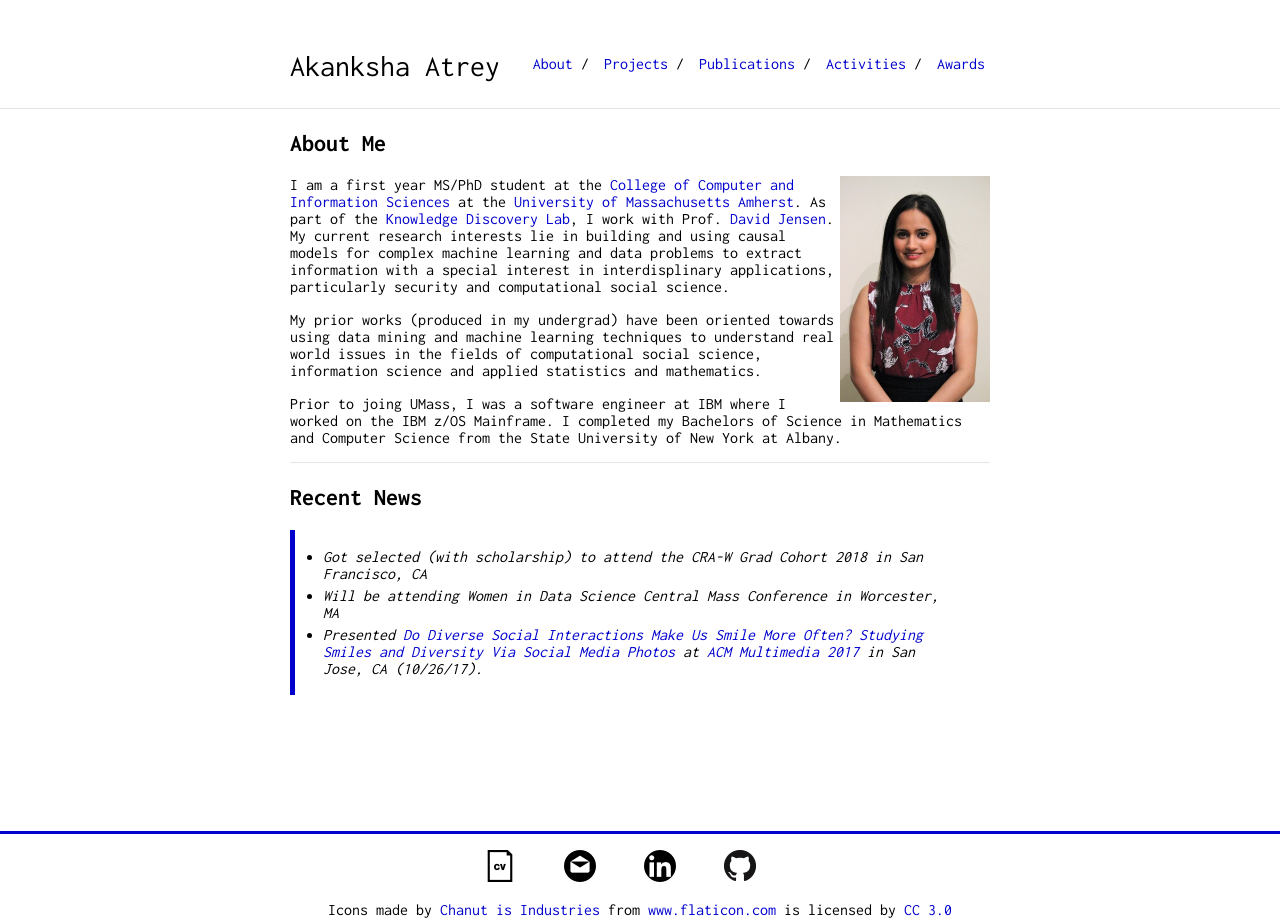
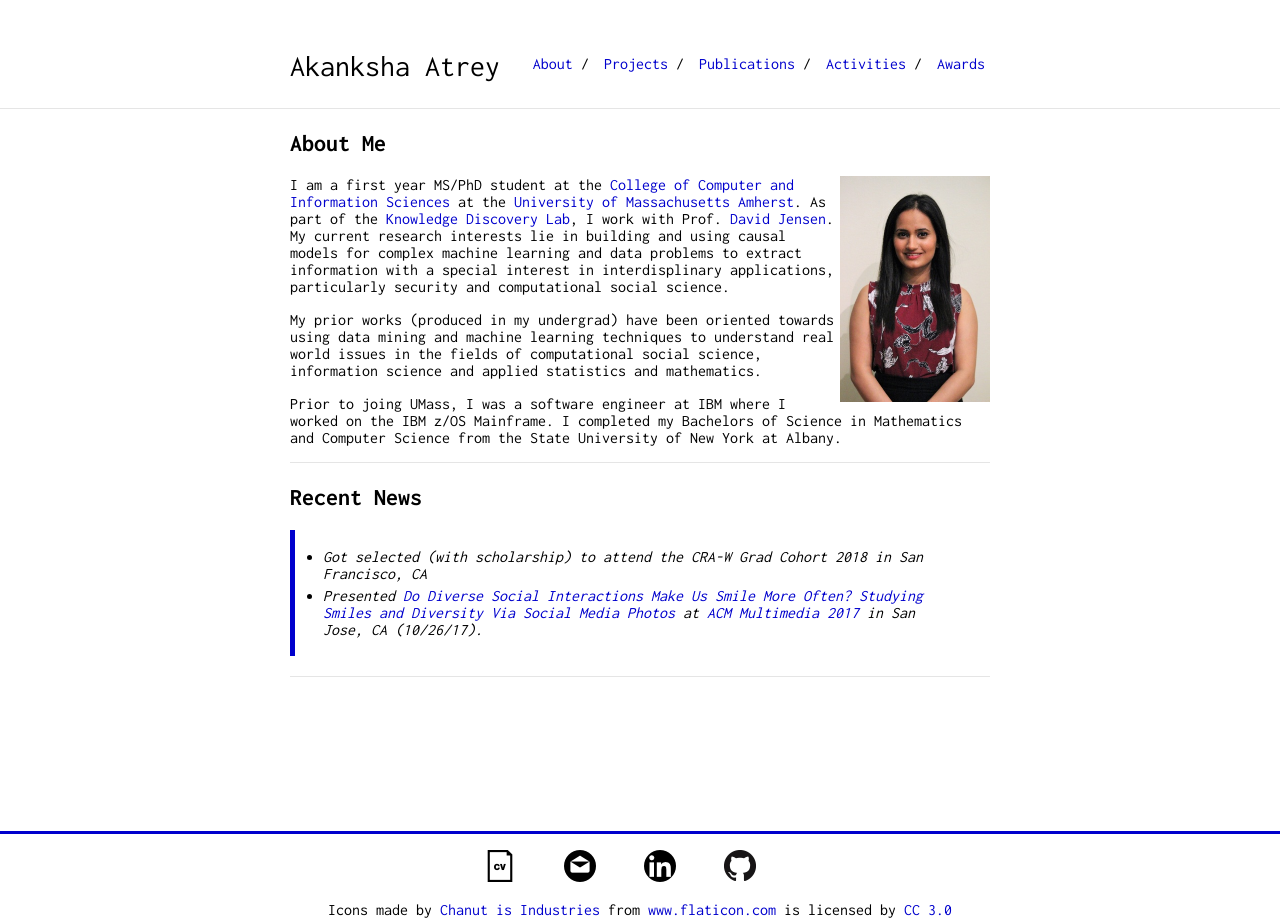
Before and after one commit to akanksha-atrey/akanksha-atrey.github.io, a Jekyll site: the page built from index.md, in a window 1280 px wide. Built offline with Jekyll 4.4.1, drawn with Linux system fonts in a browser that asks for light colours; our own code applies the rules of GitHub Pages for plain Markdown files.

```diff
--- a/index.md
+++ b/index.md
@@ -17,5 +17,6 @@ Prior to joing UMass, I was a software engineer at IBM where I worked on the IBM
 ## Recent News
 
 > - Got selected (with scholarship) to attend the CRA-W Grad Cohort 2018 in San Francisco, CA
-> - Will be attending Women in Data Science Central Mass Conference in Worcester, MA
 > - Presented [Do Diverse Social Interactions Make Us Smile More Often? Studying Smiles and Diversity Via Social Media Photos](http://delivery.acm.org/10.1145/3130000/3127908/p1818-singh.pdf?ip=128.119.40.194&id=3127908&acc=ACTIVE%20SERVICE&key=73B3886B1AEFC4BB%2E0404F0890BAA435B%2E4D4702B0C3E38B35%2E4D4702B0C3E38B35&__acm__=1519405205_2537b3e41531841f4da7285b125e88cd) at [ACM Multimedia 2017](http://www.acmmm.org/2017/) in San Jose, CA (10/26/17).
+
+---
```
